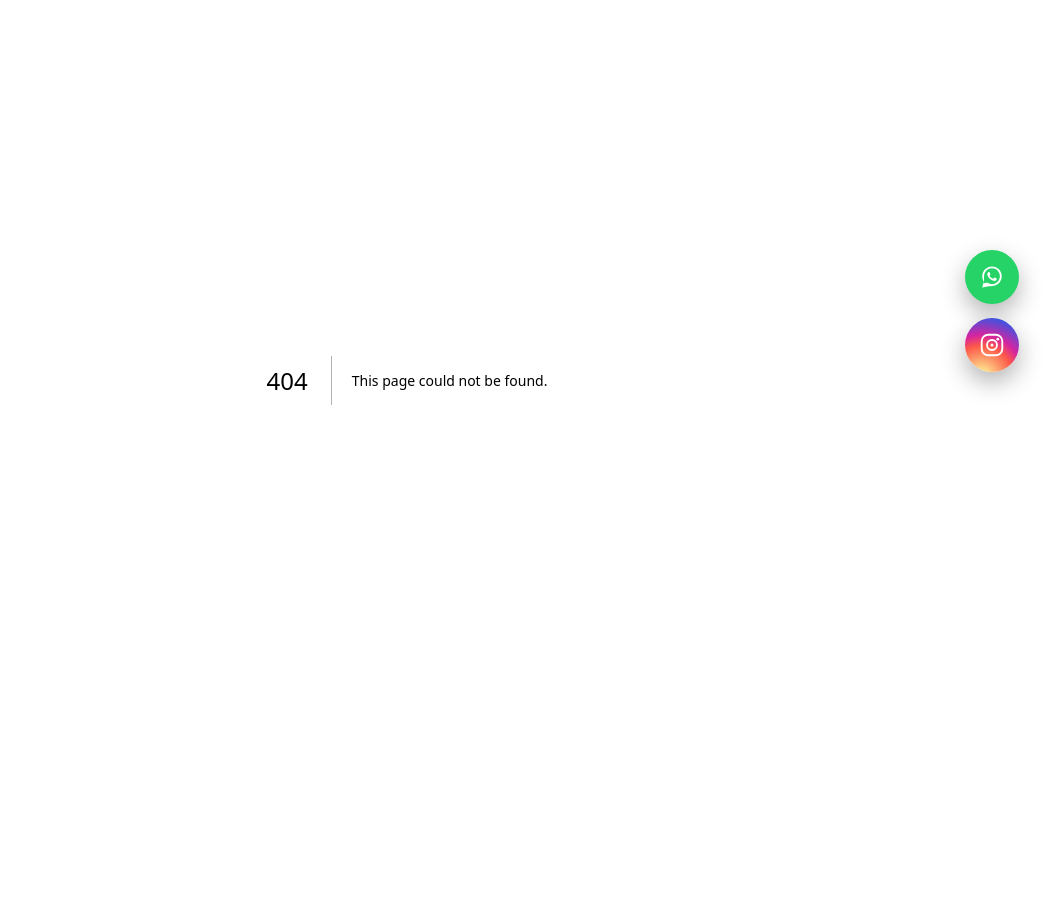
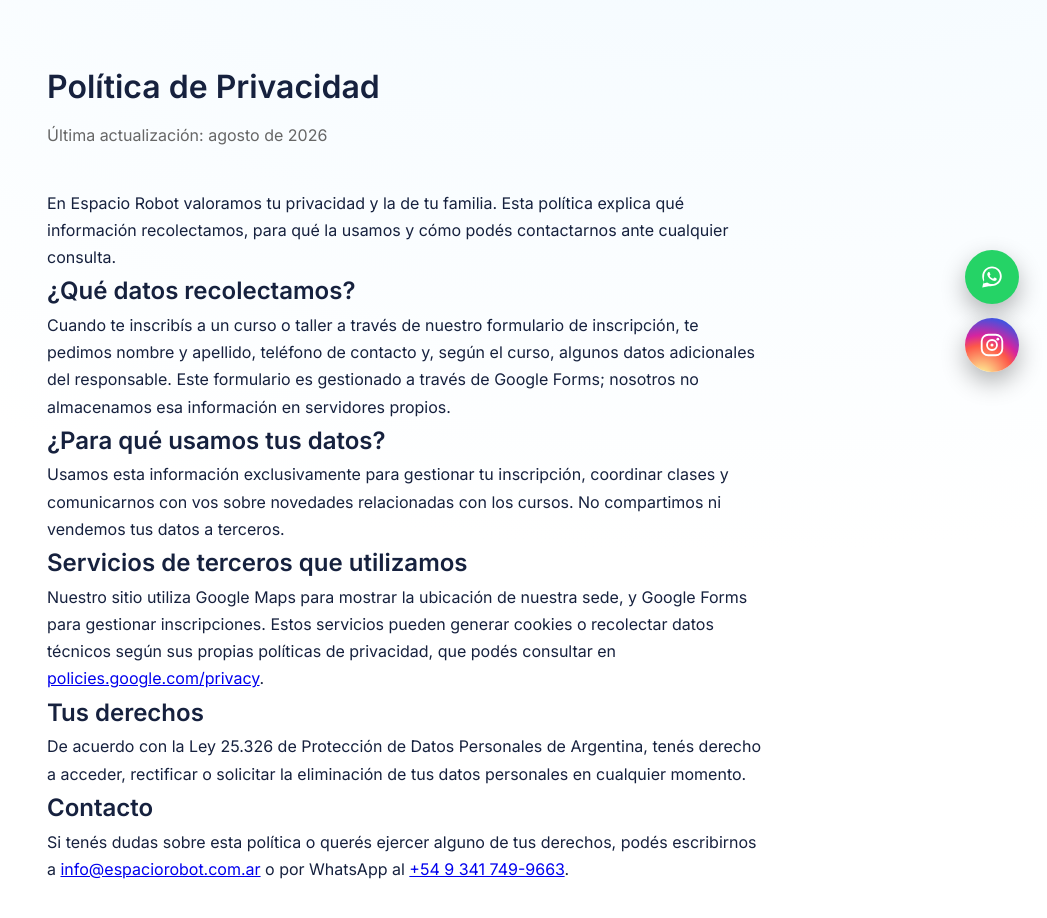
Before and after one commit to aylenguy/EspacioRobot-app, a Next.js app: page /politica-de-privacidad in a window 1280 px wide. Before the commit this address had no page. Shown: the part 400-1318 px from the top of the page, without its empty margins (233-1280 px from the left). Before the commit the page ends 1180 px from the top, so only its background shows below. Built offline with nearby package versions, Linux system fonts and the light colour scheme.

Commit message:
Actualizar URLs al dominio propio espaciorobot.com.ar

```diff
--- a/app/components/sections/Navbar.module.css
+++ b/app/components/sections/Navbar.module.css
@@ -102,7 +102,6 @@
 }
 
 
-
 /* =========================================
    MENÚ DESPLEGABLE MOBILE
 ========================================= */
@@ -122,8 +121,17 @@
     display: none;
   }
 
+  .statusRight {
+    display: none; /* ya no aporta nada visible en mobile */
+  }
+
+  .brand {
+    margin-left: 0; /* logo pegado a la izquierda */
+  }
+
   .menuBtn {
     display: flex;
+
   }
 
   .mobileNav {
--- a/app/components/sections/Navbar.tsx
+++ b/app/components/sections/Navbar.tsx
@@ -29,7 +29,7 @@ export default function Navbar() {
       </div>
 
       <div className={styles.statusRight}>
-        <nav>
+        <nav aria-label="Menú principal">
           <ul>
             {enlaces.map((item) => (
               <li key={item.href}>
@@ -54,6 +54,7 @@ export default function Navbar() {
 
       {/* Menú mobile desplegable */}
       <nav
+        aria-label="Menú móvil"
         className={`${styles.mobileNav} ${
           menuAbierto ? styles.mobileNavOpen : ""
         }`}
--- a/app/components/sections/Sede.tsx
+++ b/app/components/sections/Sede.tsx
@@ -28,11 +28,11 @@ export default function Sede() {
 
       <div className={styles.split}>
 
-        {/* IZQUIERDA — IMAGEN */}
+     {/* IZQUIERDA — IMAGEN */}
         <div className={styles.imageHalf}>
           <Image
             src="/images/robot-ubicacion.jpeg"
-            alt="Espacio Robot"
+            alt="Fachada de Espacio Robot en 3 de Febrero 1486, Rosario"
             fill
             className={styles.image}
             priority
--- a/app/layout.tsx
+++ b/app/layout.tsx
@@ -23,9 +23,9 @@ const jetbrainsMono = JetBrains_Mono({
 });
 
 export const metadata: Metadata = {
-  metadataBase: new URL("https://espacio-robot-app.vercel.app"), // TODO: reemplazar cuando compres el dominio
+  metadataBase: new URL("https://www.espaciorobot.com.ar"),
   title: {
-    default: "Espacio Robot - Cursos de robótica en Rosario",
+    default: "Espacio Robot - Cursos y talleres de robótica en Rosario",
     template: "%s | Espacio Robot",
   },
   description: "Formamos a chicos, adolescentes y adultos en robótica, programación e inteligencia artificial mediante clases prácticas en Rosario. ¡Inscripciones abiertas!",
@@ -48,7 +48,7 @@ export const metadata: Metadata = {
   openGraph: {
     title: "Espacio Robot - Cursos de robótica en Rosario",
     description: "Formamos a chicos, adolescentes y adultos en robótica, programación e inteligencia artificial.",
-    url: "https://espacio-robot-app.vercel.app",
+    url: "https://www.espaciorobot.com.ar",
     siteName: "Espacio Robot",
     images: [
       {
--- /dev/null
+++ b/app/politica-de-privacidad/page.tsx
@@ -0,0 +1,95 @@
+
+import type { Metadata } from "next";
+
+export const metadata: Metadata = {
+  title: "Política de Privacidad",
+  description:
+    "Política de privacidad y tratamiento de datos personales de Espacio Robot.",
+};
+
+export default function PoliticaDePrivacidad() {
+  return (
+    <main
+      style={{
+        maxWidth: "760px",
+        margin: "0 auto",
+        padding: "80px 20px",
+        lineHeight: 1.7,
+      }}
+    >
+      <h1 style={{ marginBottom: "8px" }}>Política de Privacidad</h1>
+
+      <p style={{ color: "#666", marginBottom: "40px" }}>
+        Última actualización: agosto de 2026
+      </p>
+
+      <p>
+        En Espacio Robot valoramos tu privacidad y la de tu familia. Esta
+        política explica qué información recolectamos, para qué la usamos y
+        cómo podés contactarnos ante cualquier consulta.
+      </p>
+
+      <h2>¿Qué datos recolectamos?</h2>
+
+      <p>
+        Cuando te inscribís a un curso o taller a través de nuestro formulario
+        de inscripción, te pedimos nombre y apellido, teléfono de contacto y,
+        según el curso, algunos datos adicionales del responsable. Este
+        formulario es gestionado a través de Google Forms; nosotros no
+        almacenamos esa información en servidores propios.
+      </p>
+
+      <h2>¿Para qué usamos tus datos?</h2>
+
+      <p>
+        Usamos esta información exclusivamente para gestionar tu inscripción,
+        coordinar clases y comunicarnos con vos sobre novedades relacionadas
+        con los cursos. No compartimos ni vendemos tus datos a terceros.
+      </p>
+
+      <h2>Servicios de terceros que utilizamos</h2>
+
+      <p>
+        Nuestro sitio utiliza Google Maps para mostrar la ubicación de nuestra
+        sede, y Google Forms para gestionar inscripciones. Estos servicios
+        pueden generar cookies o recolectar datos técnicos según sus propias
+        políticas de privacidad, que podés consultar en{" "}
+        <a
+          href="https://policies.google.com/privacy"
+          target="_blank"
+          rel="noopener noreferrer"
+        >
+          policies.google.com/privacy
+        </a>
+        .
+      </p>
+
+      <h2>Tus derechos</h2>
+
+      <p>
+        De acuerdo con la Ley 25.326 de Protección de Datos Personales de
+        Argentina, tenés derecho a acceder, rectificar o solicitar la
+        eliminación de tus datos personales en cualquier momento.
+      </p>
+
+      <h2>Contacto</h2>
+
+      <p>
+        Si tenés dudas sobre esta política o querés ejercer alguno de tus
+        derechos, podés escribirnos a{" "}
+        <a href="mailto:info@espaciorobot.com.ar">
+          info@espaciorobot.com.ar
+        </a>{" "}
+        o por WhatsApp al{" "}
+        <a
+          href="https://wa.me/5493417499663"
+          target="_blank"
+          rel="noopener noreferrer"
+        >
+          +54 9 341 749-9663
+        </a>
+        .
+      </p>
+    </main>
+  );
+}
```
Also changed, not shown: app/components/sections/Cursos.tsx (+69 -66 lines), app/components/sections/FAQ.tsx (+19 -1 lines), app/components/sections/Footer.tsx (+7 -3 lines), app/components/sections/Nosotros.tsx (+4 -4 lines), app/robots.ts (added, +11 -0 lines), app/sitemap.ts (added, +12 -0 lines).
